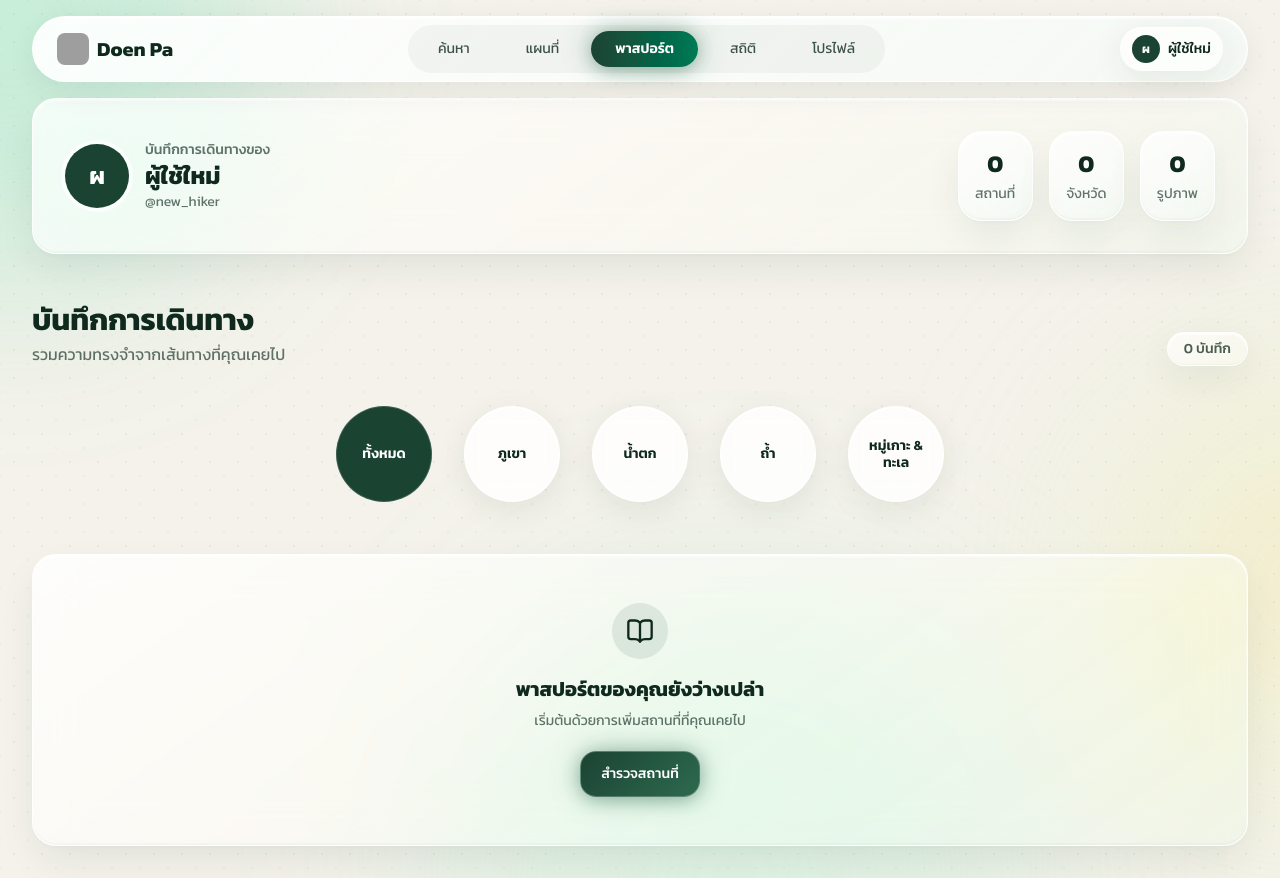
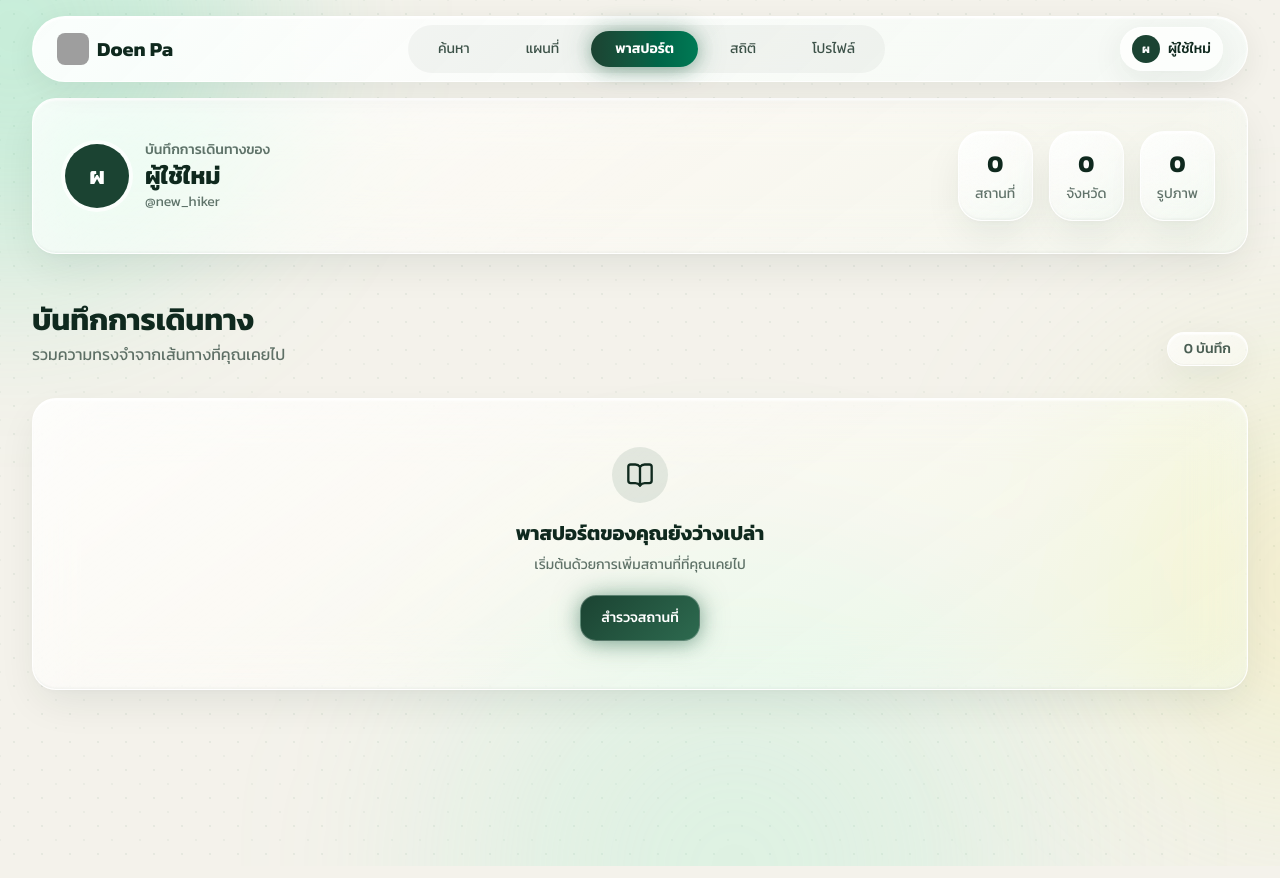
Before and after one commit to k-phuwasuwan/Doen-Pa, a Next.js app: page /passport in a window 1280 px wide. Built offline with nearby package versions, Linux system fonts and the light colour scheme; grey boxes are pictures that could not be loaded.

Commit message:
refactor: remove passport category filters

```diff
--- a/src/components/passport/PassportContent.tsx
+++ b/src/components/passport/PassportContent.tsx
@@ -1,15 +1,12 @@
 "use client";
 
-import { useState } from "react";
 import Link from "next/link";
-import { BookOpen, Compass } from "lucide-react";
-import { PassportFilter } from "@/components/passport/PassportFilter";
+import { BookOpen } from "lucide-react";
 import { PassportHeader } from "@/components/passport/PassportHeader";
 import { TravelRecordCard } from "@/components/passport/TravelRecordCard";
 import { placeService } from "@/services/place.service";
 import { useTravelRecords } from "@/lib/use-travel-records";
 import { useCurrentUser } from "@/lib/use-current-user";
-import type { PlaceType } from "@/types";
 
 export function PassportContent() {
   const user = useCurrentUser();
@@ -18,11 +15,6 @@ export function PassportContent() {
     const place = placeService.getPlaceById(record.placeId);
     return place ? [{ record, place }] : [];
   });
-  const [selectedType, setSelectedType] = useState<PlaceType | "all">("all");
-
-  const filteredEntries = selectedType === "all"
-    ? entries
-    : entries.filter(({ place }) => placeService.matchesType(place, selectedType));
   const provinceCount = new Set(entries.map(({ place }) => place.province)).size;
   const placeCount = new Set(entries.map(({ place }) => place.id)).size;
   const photoCount = entries.reduce((total, { record }) => total + record.photos.length, 0);
@@ -37,38 +29,33 @@ export function PassportContent() {
       />
 
       <section className="mt-10 sm:mt-12" aria-labelledby="records-heading">
-        <div className="mb-8 flex items-end justify-between gap-4 sm:mb-10">
+        <div className="flex items-end justify-between gap-4">
           <div>
             <h2 id="records-heading" className="text-2xl font-bold text-brand-800 sm:text-3xl">บันทึกการเดินทาง</h2>
             <p className="mt-1 text-sm text-brand-800/65 sm:text-base">รวมความทรงจำจากเส้นทางที่คุณเคยไป</p>
           </div>
-          <span className="liquid-glass shrink-0 rounded-full px-3 py-1 text-xs font-medium text-brand-800/75 sm:px-4 sm:py-1.5 sm:text-sm">{filteredEntries.length} บันทึก</span>
+          <span className="liquid-glass shrink-0 rounded-full px-3 py-1 text-xs font-medium text-brand-800/75 sm:px-4 sm:py-1.5 sm:text-sm">{entries.length} บันทึก</span>
         </div>
-        <PassportFilter currentType={selectedType} onChange={setSelectedType} />
       </section>
 
-      {filteredEntries.length > 0 ? (
-        <section className="mt-9 grid gap-6 sm:mt-10 md:grid-cols-2 lg:grid-cols-3" aria-label="รายการบันทึกการเดินทาง">
-          {filteredEntries.map(({ record, place }) => (
+      {entries.length > 0 ? (
+        <section className="mt-8 grid gap-6 md:grid-cols-2 lg:grid-cols-3" aria-label="รายการบันทึกการเดินทาง">
+          {entries.map(({ record, place }) => (
             <TravelRecordCard key={record.id} record={record} place={place} />
           ))}
         </section>
       ) : (
-        <section className="liquid-glass-card mt-9 flex min-h-64 flex-col items-center justify-center px-6 py-12 text-center sm:mt-10">
+        <section className="liquid-glass-card mt-8 flex min-h-64 flex-col items-center justify-center px-6 py-12 text-center">
           <div className="flex h-14 w-14 items-center justify-center rounded-full bg-brand-600/10 text-brand-800">
-            {entries.length === 0 ? <BookOpen className="h-7 w-7" aria-hidden="true" /> : <Compass className="h-7 w-7" aria-hidden="true" />}
+            <BookOpen className="h-7 w-7" aria-hidden="true" />
           </div>
-          <h3 className="mt-4 text-xl font-bold text-brand-800">
-            {entries.length === 0 ? "พาสปอร์ตของคุณยังว่างเปล่า" : "ไม่พบบันทึกในหมวดนี้"}
-          </h3>
+          <h3 className="mt-4 text-xl font-bold text-brand-800">พาสปอร์ตของคุณยังว่างเปล่า</h3>
           <p className="mt-2 max-w-md text-sm text-brand-800/65">
-            {entries.length === 0 ? "เริ่มต้นด้วยการเพิ่มสถานที่ที่คุณเคยไป" : "ลองเลือกประเภทสถานที่อื่นเพื่อดูบันทึกของคุณ"}
+            เริ่มต้นด้วยการเพิ่มสถานที่ที่คุณเคยไป
           </p>
-          {entries.length === 0 && (
-            <Link href="/search" className="glass-button mt-5 inline-flex items-center px-5 py-3 text-sm font-medium transition hover:bg-brand-600 focus:outline-none focus-visible:ring-2 focus-visible:ring-brand-500">
-              สำรวจสถานที่
-            </Link>
-          )}
+          <Link href="/search" className="glass-button mt-5 inline-flex items-center px-5 py-3 text-sm font-medium transition hover:bg-brand-600 focus:outline-none focus-visible:ring-2 focus-visible:ring-brand-500">
+            สำรวจสถานที่
+          </Link>
         </section>
       )}
     </div>
--- a/src/components/passport/PassportFilter.tsx
+++ /dev/null
@@ -1,37 +0,0 @@
-"use client";
-
-import { FilterChip } from "@/components/ui/FilterChip";
-import type { PlaceType } from "@/types";
-
-const filters: {
-  label: string;
-  type: PlaceType | "all";
-}[] = [
-  { label: "ทั้งหมด", type: "all" },
-  { label: "ภูเขา", type: "mountain" },
-  { label: "น้ำตก", type: "waterfall" },
-  { label: "ถ้ำ", type: "cave" },
-  { label: "หมู่เกาะ & ทะเล", type: "island" },
-];
-
-interface PassportFilterProps {
-  currentType: PlaceType | "all";
-  onChange: (type: PlaceType | "all") => void;
-}
-
-export function PassportFilter({ currentType, onChange }: PassportFilterProps) {
-  return (
-    <div className="w-full pb-3" role="group" aria-label="กรองประเภทสถานที่">
-      <div className="grid w-full grid-cols-5 justify-items-center gap-1 sm:mx-auto sm:flex sm:w-max sm:max-w-full sm:justify-center sm:gap-8">
-        {filters.map((filter) => (
-          <FilterChip
-            key={filter.type}
-            label={filter.label}
-            active={currentType === filter.type}
-            onClick={() => onChange(filter.type)}
-          />
-        ))}
-      </div>
-    </div>
-  );
-}
--- a/src/components/ui/FilterChip.tsx
+++ /dev/null
@@ -1,24 +0,0 @@
-"use client";
-
-interface FilterChipProps {
-  label: string;
-  active?: boolean;
-  onClick?: () => void;
-}
-
-export function FilterChip({ label, active = false, onClick }: FilterChipProps) {
-  return (
-    <button
-      type="button"
-      onClick={onClick}
-      aria-pressed={active}
-      className={`flex aspect-square w-full max-w-20 items-center justify-center rounded-full p-1 text-center text-[11px] font-semibold leading-tight transition-colors duration-200 focus:outline-none focus-visible:ring-2 focus-visible:ring-brand-500 focus-visible:ring-offset-2 sm:h-24 sm:w-24 sm:max-w-none sm:p-2 sm:text-sm ${
-        active
-          ? "bg-brand-600 text-white ring-1 ring-inset ring-white/15"
-          : "border border-white/80 bg-white/85 text-brand-800 shadow-glass backdrop-blur-[10px] hover:bg-white hover:shadow-glass-hover"
-      }`}
-    >
-      <span className="min-w-0 break-words">{label}</span>
-    </button>
-  );
-}
```
Also changed, not shown: 1 other file (tests, documents, lock files or other folders).
